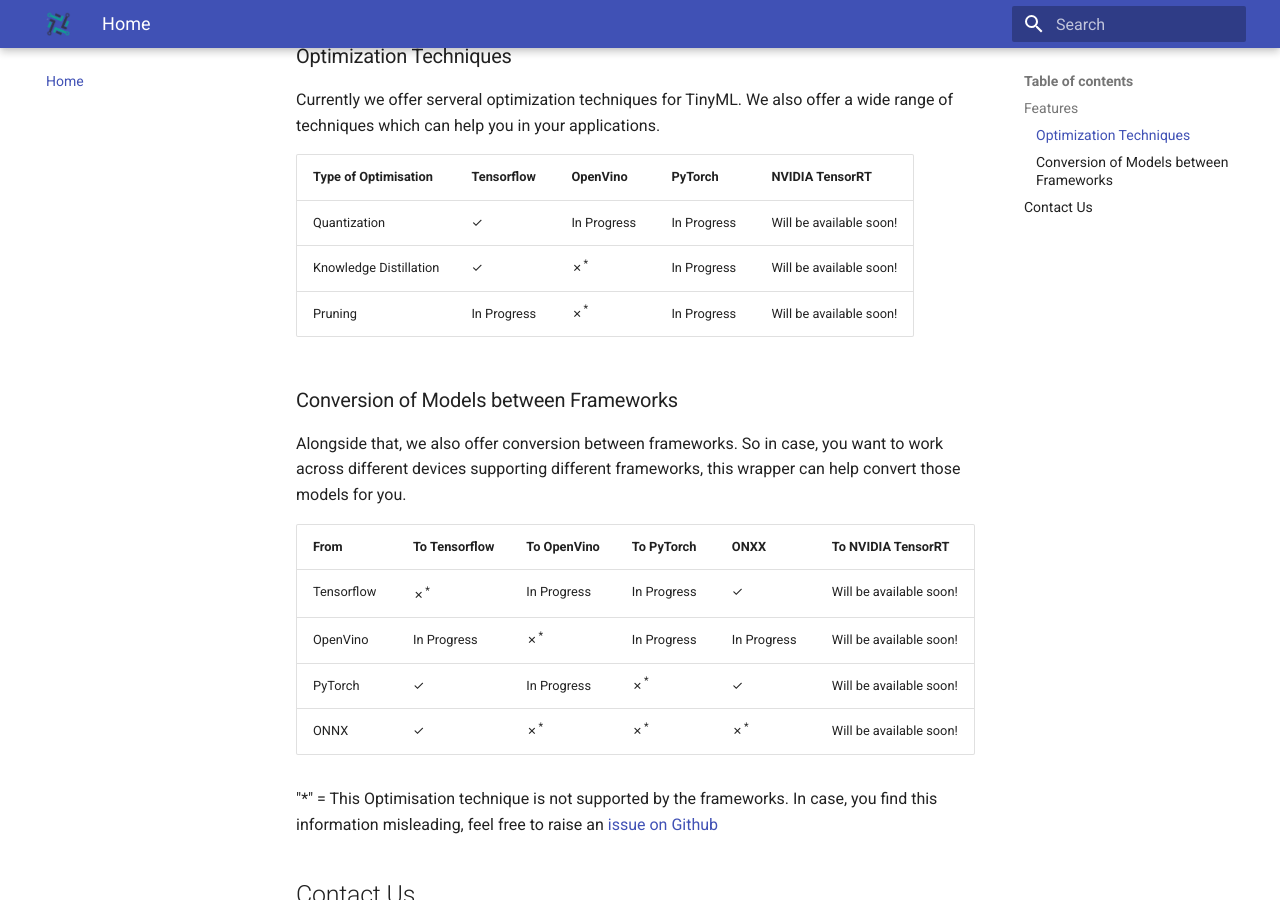
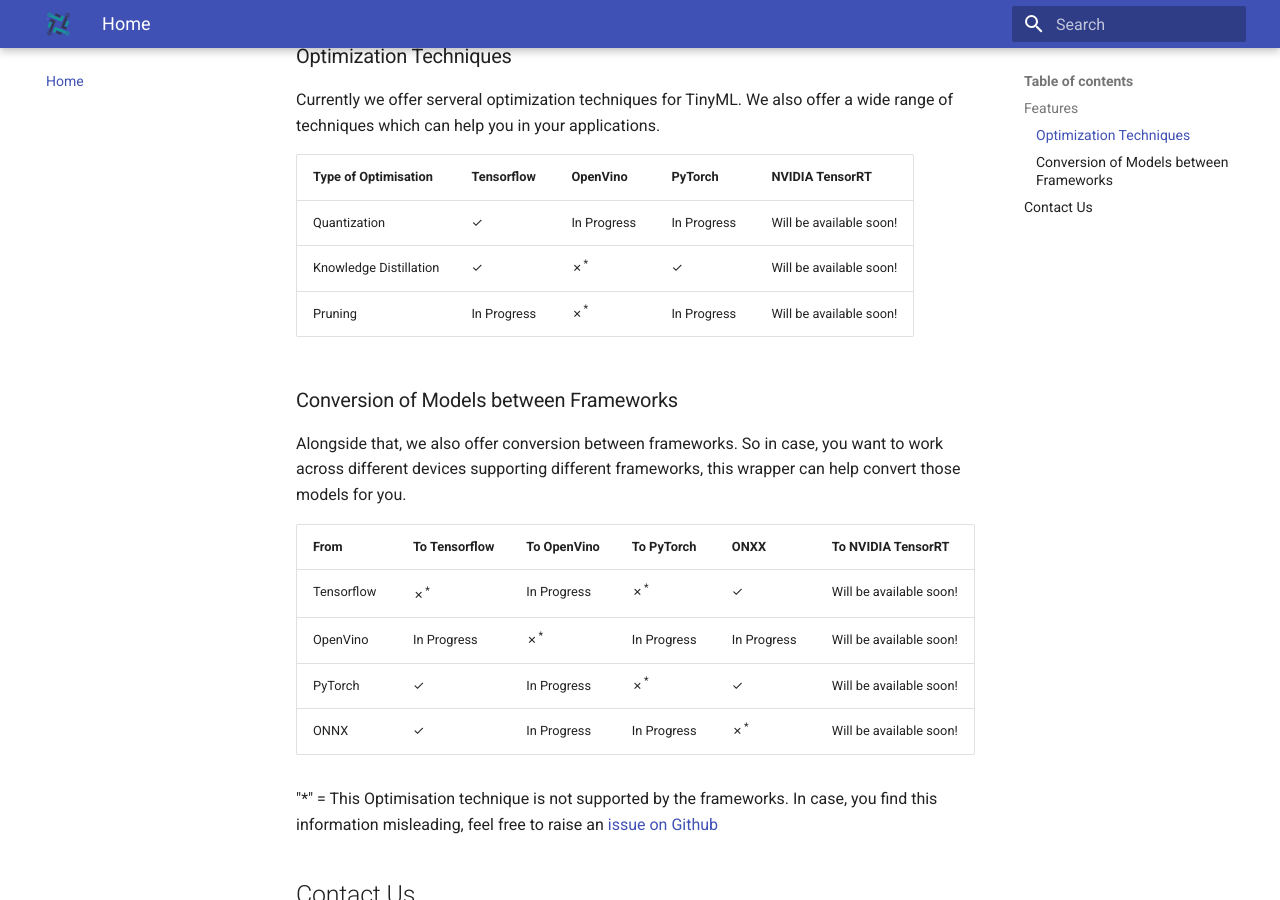
Before and after one commit to scaledown-team/scaledown-team.github.io, an MkDocs documentation site: the page built from docs/index.md, in a window 1280 px wide and 900 px high, scrolled down 799 px. Built offline with MkDocs 1.6.1 and Material for MkDocs 9.7.7, drawn with Linux system fonts in a browser that asks for light colours; part of the change alters nothing that is shown.

```diff
--- a/docs/index.md
+++ b/docs/index.md
@@ -24,7 +24,7 @@ Currently we offer serveral optimization techniques for TinyML. We also offer a
 | Type of Optimisation   	| Tensorflow         	| OpenVino                  	| PyTorch     	| NVIDIA TensorRT         	|
 |------------------------	|--------------------	|---------------------------	|-------------	|-------------------------	|
 | Quantization           	| &check; 	| In Progress               	| In Progress 	| Will be available soon! 	|
-| Knowledge Distillation 	| &check;	| &cross;<sup>*</sup> 	| In Progress 	| Will be available soon! 	|
+| Knowledge Distillation 	| &check;	| &cross;<sup>*</sup> 	|  &check; 	| Will be available soon! 	|
 | Pruning                	| In Progress        	| &cross;<sup>*</sup>	| In Progress 	| Will be available soon! 	|
 
 
@@ -34,10 +34,10 @@ Alongside that, we also offer conversion between frameworks. So in case, you wan
 
 | From            	|  To Tensorflow          	|  To OpenVino            	| To PyTorch              	| ONXX                    	| To NVIDIA TensorRT      	|
 |-----------------	|-------------------------	|-------------------------	|-------------------------	|-------------------------	|-------------------------	|
-| Tensorflow      	| &cross;<sup>*<sup>    	| In Progress             	| In Progress             	| &check;                 	| Will be available soon! 	|
+| Tensorflow      	| &cross;<sup>*<sup>    	| In Progress             	| &cross;<sup>*</sup>             	| &check;                 	| Will be available soon! 	|
 | OpenVino        	| In Progress     	| &cross;<sup>*</sup>     	| In Progress     	| In Progress             	| Will be available soon! 	|
 | PyTorch         	| &check;                 	| In Progress             	| &cross;<sup>*</sup>     	| &check;                 	| Will be available soon! 	|
-| ONNX 	| &check;	| &cross;<sup>*</sup> | &cross;<sup>*</sup>	| &cross;<sup>*</sup>	| Will be available soon!     	|
+| ONNX 	| &check;	| In Progress | In Progress| &cross;<sup>*</sup>	| Will be available soon!     	|
 
 
 "*" = This Optimisation technique is not supported by the frameworks. In case, you find this information misleading, feel free to raise an [issue on Github](https://github.com/scaledown-team)
```
